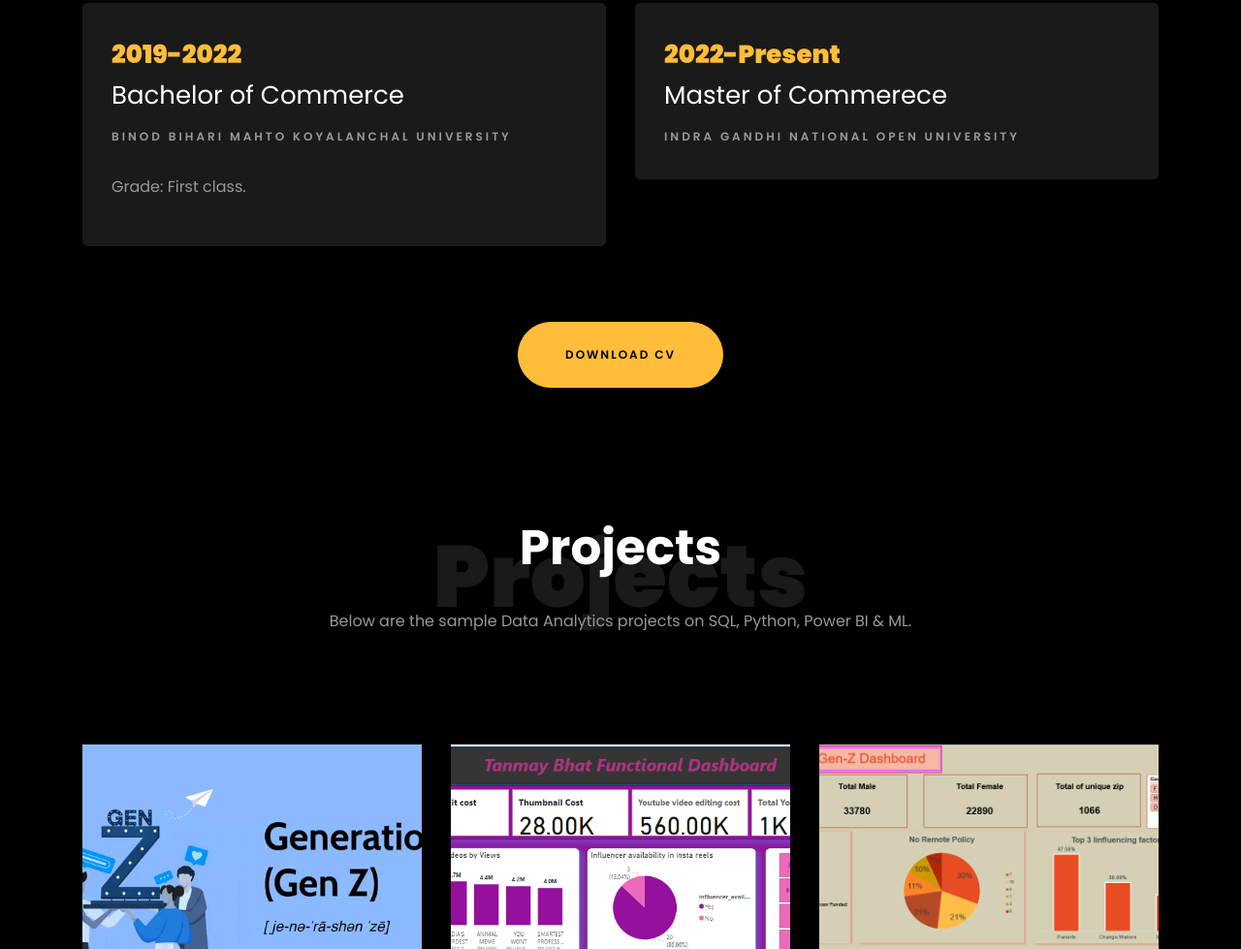
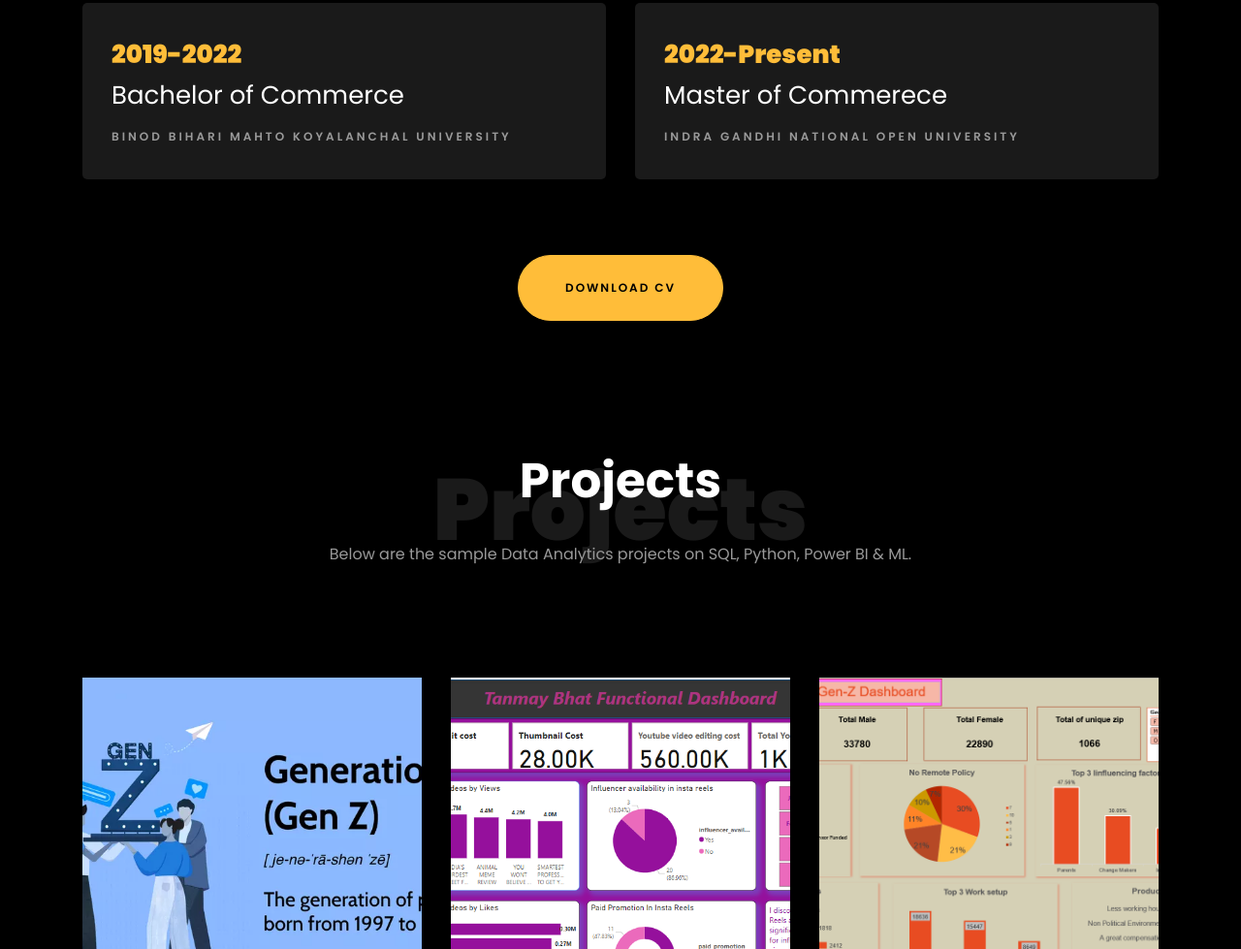
Before and after one commit to mdkhushnoodulamaan/mdkhushnoodulamaan.github.io, a plain HTML site: page index.html in a window 1280 px wide. Shown: the part 2875-3854 px from the top of the page at 97% size. Drawn offline with nearby package versions, Linux system fonts and the light colour scheme; files that its build step writes are made by us from their sources; files whose address does not match are found by name.

Commit message:
Update index.html

```diff
--- a/index.html
+++ b/index.html
@@ -370,7 +370,6 @@
     					<span class="date">2019-2022</span>
     					<h2>Bachelor of Commerce</h2>
     					<span class="position">Binod Bihari Mahto Koyalanchal University</span>
-    					<p class="mt-4">Grade: First class.</p>
     				</div>
     			</div>
 
```
